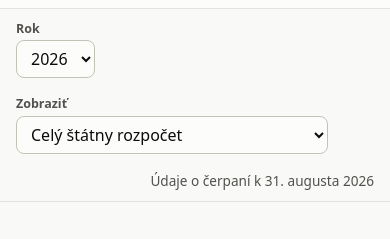
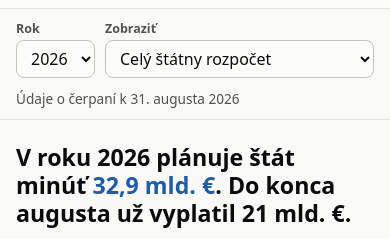
Before and after one commit to omasamo/Budgetvisualizer, a plain HTML site: page site/index.html in a window 390 px wide. Shown: the part 52-291 px from the top of the page. Drawn offline with Linux system fonts and the light colour scheme; files whose address does not match are found by name.

Commit message:
Compact filter bar on phones
Co-Authored-By: Claude Opus 5.5 <noreply@anthropic.com>
Claude-Session: https://claude.ai/code/session_01Jfwz3WwnUU5jPHNtNNzjes

```diff
--- a/site/css/style.css
+++ b/site/css/style.css
@@ -263,3 +263,11 @@ dialog::backdrop { background: rgba(0,0,0,.45); }
 .toolbar { display: flex; justify-content: space-between; gap: 12px; flex-wrap: wrap; align-items: center; margin-bottom: 14px; }
 .meter.over .meter-fill { border-radius: 999px; }
 .meter-row.static { cursor: default; }
+@media (max-width: 640px) {
+  .filter-bar { position: static; }
+  .filter-inner { gap: 10px; }
+  .field:has(#chapter-select) { flex: 1 1 60%; min-width: 0; }
+  #chapter-select { width: 100%; }
+  .as-of { margin-left: 0; width: 100%; }
+  .hero { padding-top: 24px; }
+}
```
